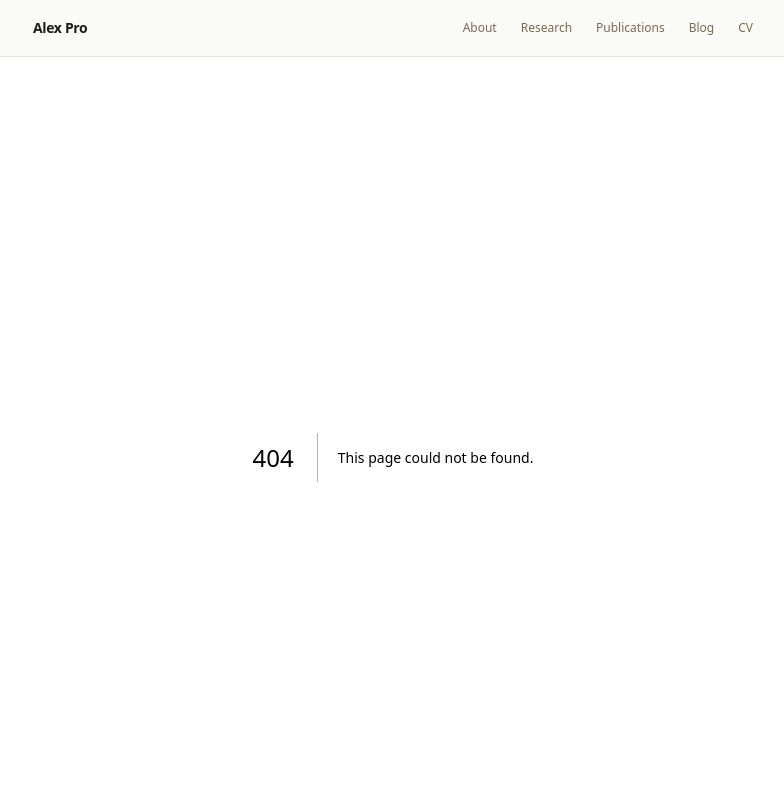
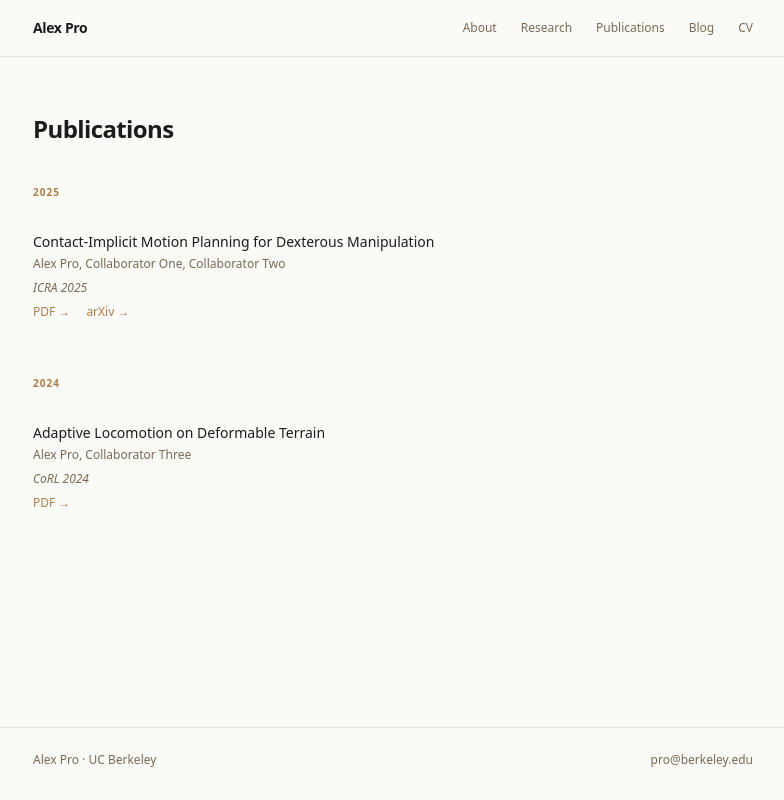
Before and after one commit to alex-prosh/alex-personal-website, a Next.js app: page /publications in a window 1280 px wide. Before the commit this address had no page. Shown: the top 800 px of the page, without its empty margins (247-1031 px from the left). Built offline with nearby package versions, Linux system fonts and the light colour scheme.

Commit message:
feat: add publications page and PublicationEntry component

```diff
--- /dev/null
+++ b/app/publications/page.tsx
@@ -0,0 +1,29 @@
+import type { Metadata } from 'next'
+import { publications } from '@/content/publications'
+import PublicationEntry from '@/components/PublicationEntry'
+
+export const metadata: Metadata = { title: 'Publications · Alex Pro' }
+
+export default function PublicationsPage() {
+  const years = [...new Set(publications.map((p) => p.year))].sort(
+    (a, b) => b - a
+  )
+
+  return (
+    <div className="mx-auto max-w-3xl px-6 pt-14 pb-20">
+      <h1 className="text-2xl font-semibold tracking-tight mb-10">Publications</h1>
+      {years.map((year) => (
+        <div key={year} className="mb-10">
+          <p className="text-[10px] tracking-widest uppercase text-accent font-semibold mb-4">
+            {year}
+          </p>
+          {publications
+            .filter((p) => p.year === year)
+            .map((pub) => (
+              <PublicationEntry key={pub.title} publication={pub} />
+            ))}
+        </div>
+      ))}
+    </div>
+  )
+}
--- /dev/null
+++ b/components/PublicationEntry.tsx
@@ -0,0 +1,35 @@
+import type { Publication } from '@/types'
+
+interface Props {
+  publication: Publication
+}
+
+export default function PublicationEntry({ publication }: Props) {
+  return (
+    <div className="py-4 border-b border-[#f0ece4] last:border-0">
+      <h3 className="text-sm font-medium mb-1">{publication.title}</h3>
+      <p className="text-xs text-muted mb-2">
+        {publication.authors.join(', ')}
+        {publication.equalContribution && ' (* equal contribution)'}
+      </p>
+      <p className="text-xs text-muted italic mb-2">{publication.venue}</p>
+      <div className="flex gap-4">
+        {publication.links.pdf && (
+          <a href={publication.links.pdf} className="text-xs text-accent hover:underline" target="_blank" rel="noopener noreferrer">
+            PDF →
+          </a>
+        )}
+        {publication.links.arxiv && (
+          <a href={publication.links.arxiv} className="text-xs text-accent hover:underline" target="_blank" rel="noopener noreferrer">
+            arXiv →
+          </a>
+        )}
+        {publication.links.project && (
+          <a href={publication.links.project} className="text-xs text-accent hover:underline" target="_blank" rel="noopener noreferrer">
+            Project →
+          </a>
+        )}
+      </div>
+    </div>
+  )
+}
```
